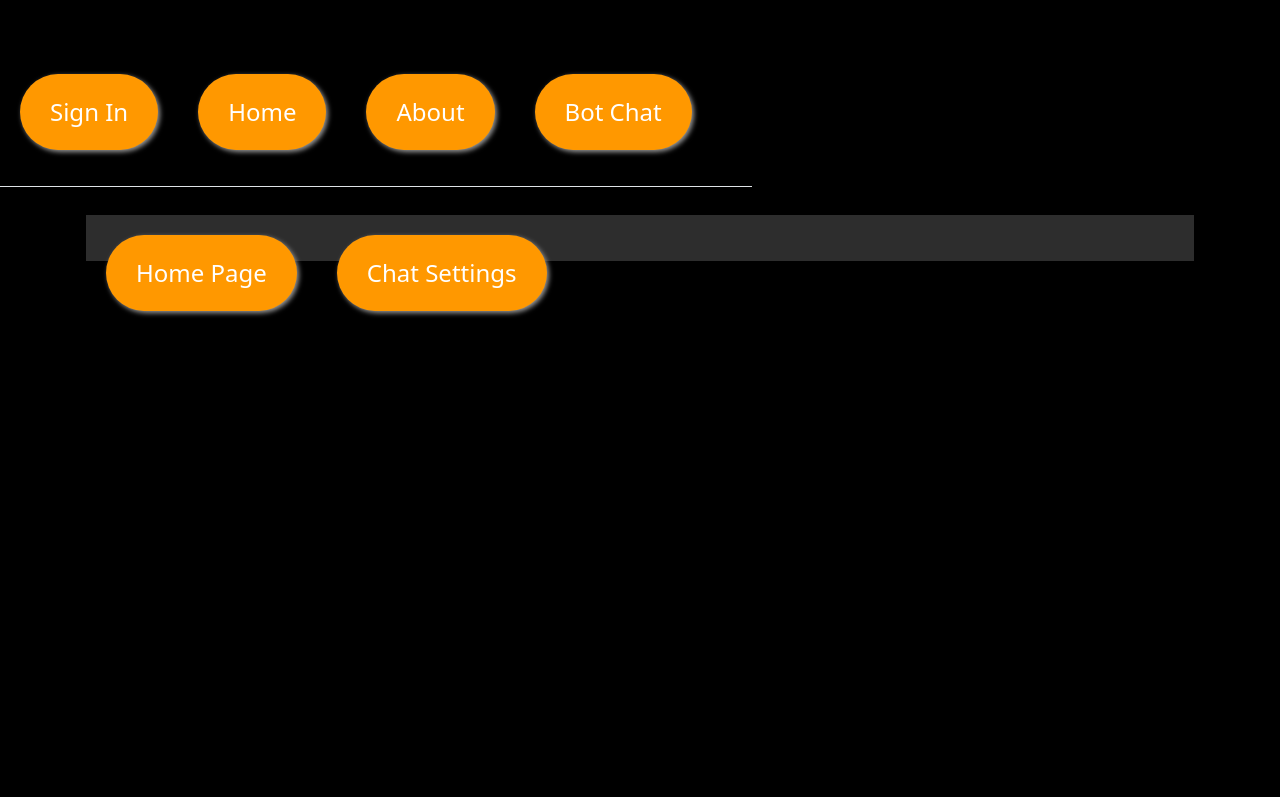
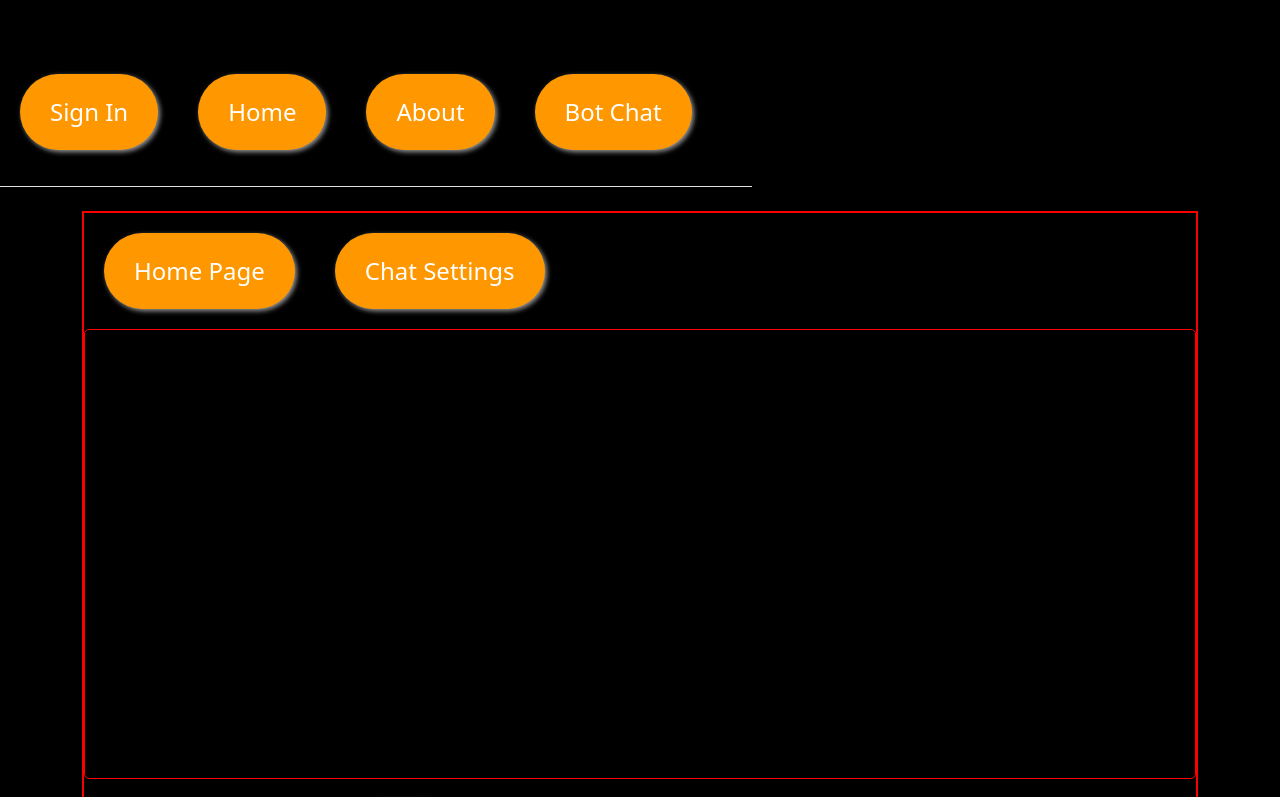
Before and after one commit to JennyB00/ICS-499-Team-3, an Angular app in the folder Frontend/frontend/: page /chat in a window 1280 px wide. Shown: the top 797 px of the page. Built offline with nearby package versions, Linux system fonts and the light colour scheme.

Commit message:
Update chat.component.css

```diff
--- a/Frontend/frontend/src/app/chat/chat.component.css
+++ b/Frontend/frontend/src/app/chat/chat.component.css
@@ -1,27 +1,12 @@
 .grid-container {
     display: grid;
-    border: solid 2px #000;
-    grid-template-rows: 50px 600px 50px;
-    grid-template-areas:
-        "header"
-        "chat-area"
-        "message-area";
+    border: solid 2px #fb0000;
 }
 
-.grid-item-1 {
-    grid-area: "header";
-    border: solid 2px #000;
-    background-color: #2d2d2d;
+#chatArea {
+    height: 450px;
+    overflow-y: scroll;
+    border: 1px solid #ff0000;
+    border-radius: 5px;
+    padding: 10px;
 }
-
-.grid-item-2 {
-    grid-area: "chat-area";
-    border: solid 2px #000;
-    background-color:gray;
-}
-
-.grid-item-3 {
-    grid-area: "message-area";
-    border: solid 2px #000;
-    background-color: #2d2d2d;
-}
```
